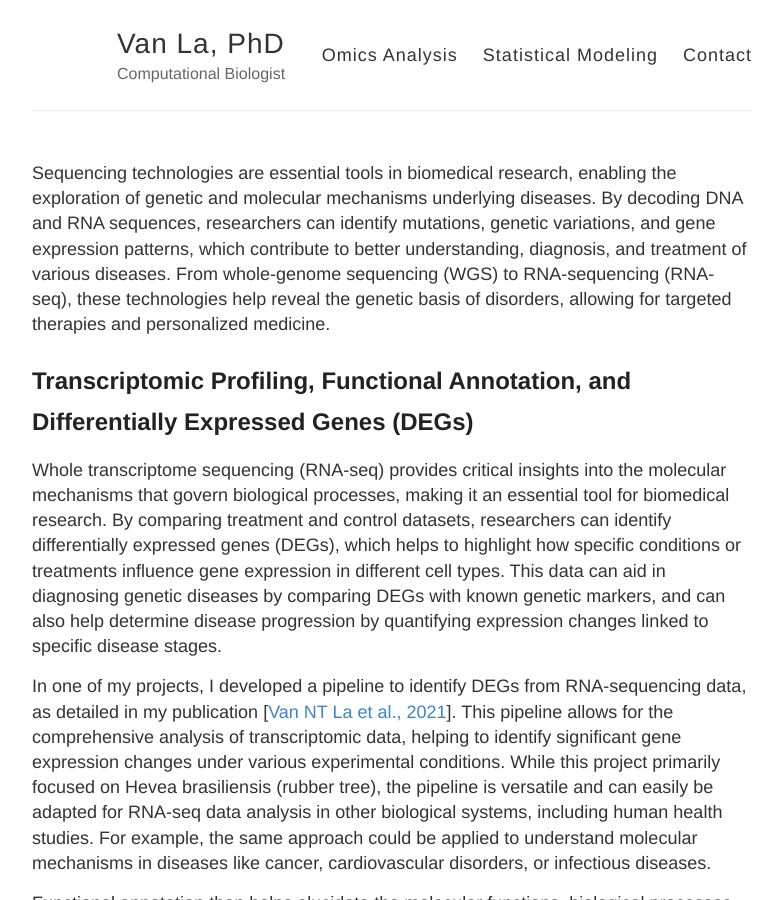
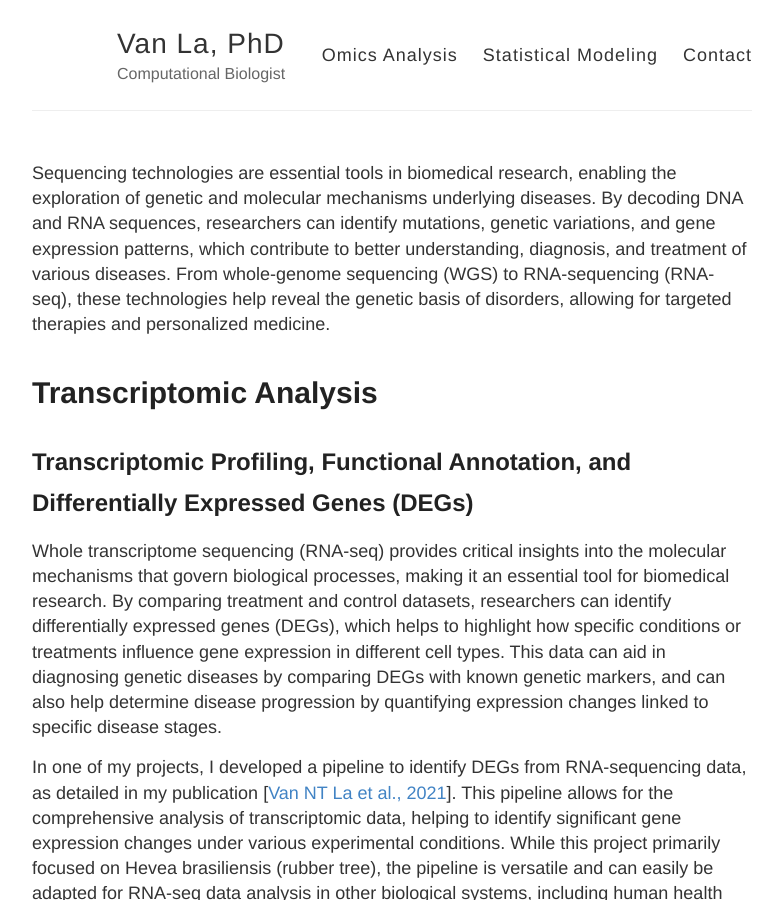
Before and after one commit to vanngocthuyla/Data_Analysis, a Jekyll site: the page built from _pages/omics.md, in a window 1280 px wide and 900 px high. Shown: the whole window, without its empty margins (248-1030 px from the left). Built offline with Jekyll 4.4.1, drawn with Linux system fonts in a browser that asks for light colours.

Commit message:
Update omics.md

```diff
--- a/_pages/omics.md
+++ b/_pages/omics.md
@@ -6,6 +6,8 @@ permalink: /omics
 ---
 
 Sequencing technologies are essential tools in biomedical research, enabling the exploration of genetic and molecular mechanisms underlying diseases. By decoding DNA and RNA sequences, researchers can identify mutations, genetic variations, and gene expression patterns, which contribute to better understanding, diagnosis, and treatment of various diseases. From whole-genome sequencing (WGS) to RNA-sequencing (RNA-seq), these technologies help reveal the genetic basis of disorders, allowing for targeted therapies and personalized medicine.
+
+# Transcriptomic Analysis
 
 ## Transcriptomic Profiling, Functional Annotation, and Differentially Expressed Genes (DEGs)
 
@@ -25,7 +27,7 @@ In another project, I applied machine learning methods to classify human cell li
 
 These methods, in combination with DEG identification, provide valuable insights into disease processes and potential therapeutic targets.
 
-## Genomic Analysis
+# Genomic Analysis
 
 Genomic analysis plays a crucial role in understanding genetic variations and their impact on disease. I worked on two distinct projects related to genomic data:
 
```
